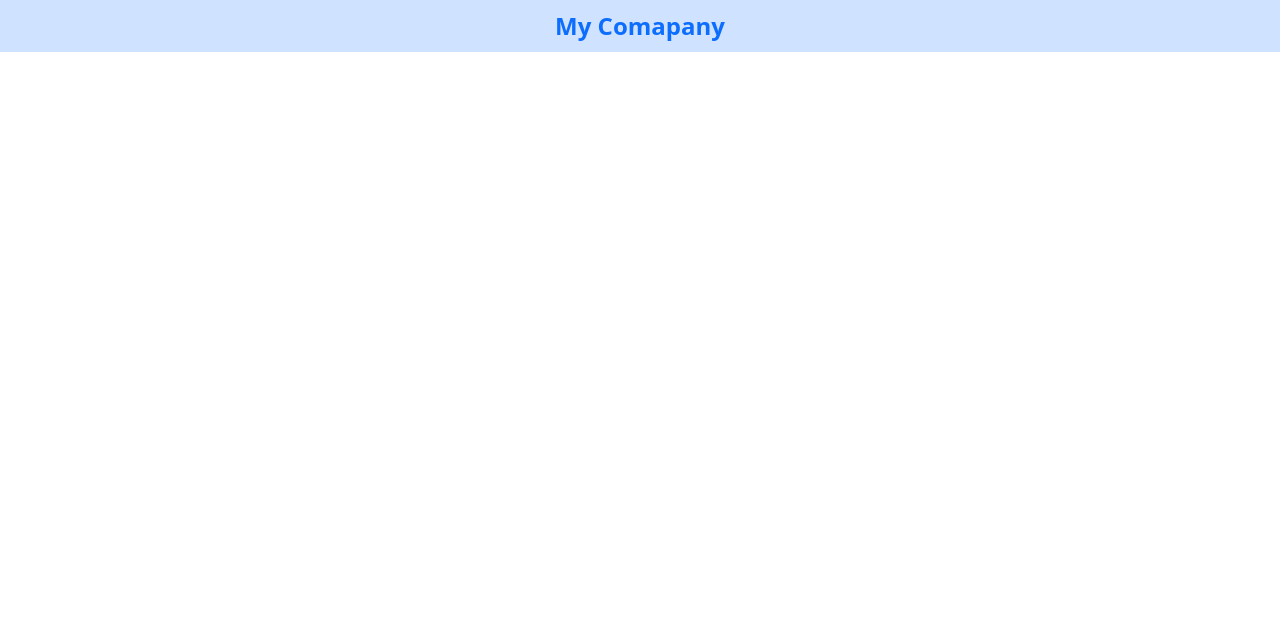
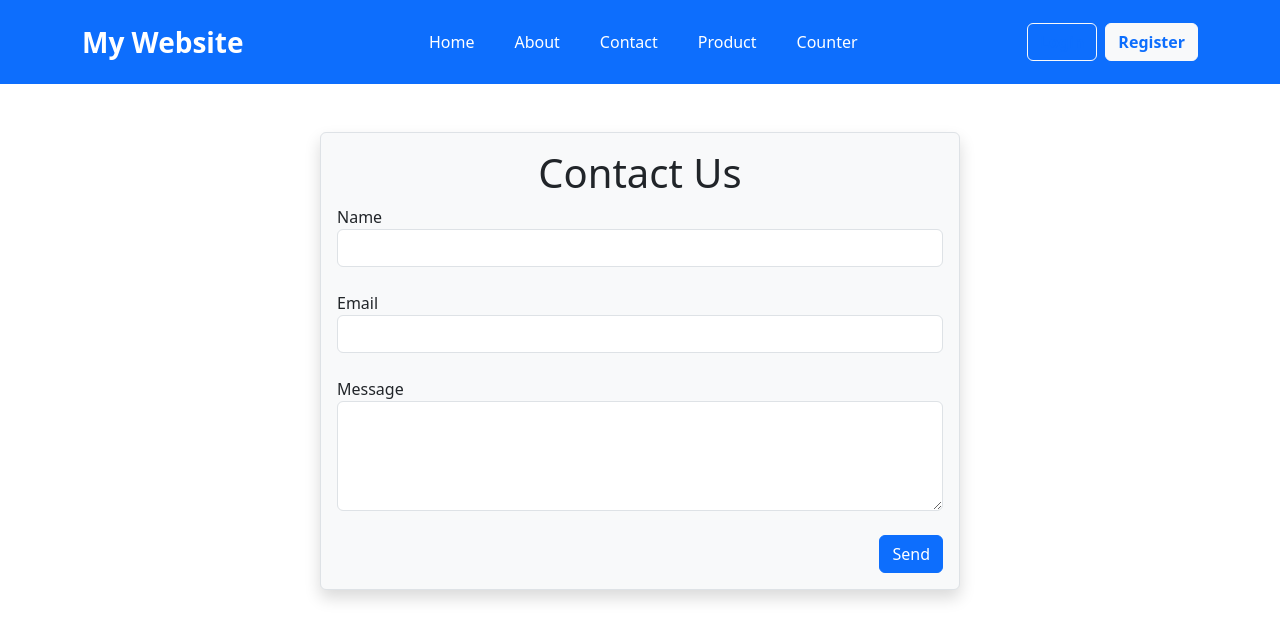
Before and after one commit to Shubham999k/REact---Talwind-CSS, a React (Vite) app: page /contact in a window 1280 px wide. Shown: the top 640 px of the page. Built offline with nearby package versions, Linux system fonts and the light colour scheme.

Commit message:
feat: implement routing and enhance UI with Bootstrap styles

```diff
--- a/src/App.jsx
+++ b/src/App.jsx
@@ -1,12 +1,33 @@
-import React from "react";
+import { BrowserRouter, Routes, Route } from "react-router-dom";
+
 import Header from "./components/Header";
 
-const App = () => {
+import Home from "./pages/Home";
+import About from "./pages/About";
+import Contact from "./pages/Contact";
+import Product from "./pages/Product";
+import Counter from "./pages/Counter";
+import Login from "./pages/Login";
+import Register from "./pages/Register";
+
+function App() {
   return (
-   <>
-   <Header/>
-   </>
+    <BrowserRouter>
+
+      <Header />
+
+      <Routes>
+        <Route path="/" element={<Home />} />
+        <Route path="/about" element={<About />} />
+        <Route path="/contact" element={<Contact />} />
+        <Route path="/product" element={<Product />} />
+        <Route path="/counter" element={<Counter />} />
+        <Route path="/login" element={<Login />} />
+        <Route path="/register" element={<Register />} />
+      </Routes>
+
+    </BrowserRouter>
   );
-};
+}
 
 export default App;
--- a/src/components/Header.jsx
+++ b/src/components/Header.jsx
@@ -1,13 +1,76 @@
+import { NavLink } from "react-router-dom";
+
 function Header() {
     return (
         <>
-            <div className="bg-primary-subtle p-2 d-flex justify-content-center align-items-center">
-                <div className="text-primary fs-4 fw-bold">My Comapany</div>
-                <div></div>
+            <nav className="navbar navbar-expand-lg navbar-dark bg-primary py-3">
+                <div className="container">
 
-            </div>
+                    {/* Logo */}
+                    <NavLink className="navbar-brand fw-bold fs-3" to="/">
+                        My Website
+                    </NavLink>
+
+                    {/* Center Menu */}
+                    <div className="mx-auto">
+                        <ul className="navbar-nav flex-row gap-4">
+
+                            <li className="nav-item">
+                                <NavLink className="nav-link text-white" to="/">
+                                    Home
+                                </NavLink>
+                            </li>
+
+                            <li className="nav-item">
+                                <NavLink className="nav-link text-white" to="/about">
+                                    About
+                                </NavLink>
+                            </li>
+
+                            <li className="nav-item">
+                                <NavLink className="nav-link text-white" to="/contact">
+                                    Contact
+                                </NavLink>
+                            </li>
+
+                            <li className="nav-item">
+                                <NavLink className="nav-link text-white" to="/product">
+                                    Product
+                                </NavLink>
+                            </li>
+
+                            <li className="nav-item">
+                                <NavLink className="nav-link text-white" to="/counter">
+                                    Counter
+                                </NavLink>
+                            </li>
+
+                        </ul>
+                    </div>
+
+                    {/* Right Side Buttons */}
+                    <div className="d-flex gap-2">
+
+                        <NavLink
+                            className="btn btn-outline-light text-primary fw-semibold"
+                            to="/login"
+                        >
+                            Login
+                        </NavLink>
+
+                        <NavLink
+                            className="btn btn-light text-primary fw-semibold"
+                            to="/register"
+                        >
+                            Register
+                        </NavLink>
+
+                    </div>
+
+                </div>
+            </nav>
         </>
-    )
+    );
 }
 
 export default Header;
--- a/src/main.jsx
+++ b/src/main.jsx
@@ -1,5 +1,7 @@
 import { StrictMode } from 'react'
 import { createRoot } from 'react-dom/client'
+import "bootstrap/dist/css/bootstrap.min.css";
+import "bootstrap/dist/js/bootstrap.bundle.min.js";
 import './index.css'
 import "bootstrap/dist/css/bootstrap.min.css";
 import App from './App.jsx'
--- a/src/pages/About.jsx
+++ b/src/pages/About.jsx
@@ -1,11 +1,16 @@
-function About (){
-    return (
-        <>
-            <div>
-                <h1>About Us</h1>
-            </div>
-        </>
-    )
+function About() {
+  return (
+    <>
+      <div className="container mt-5">
+        <div className="bg-light p-5 shadow rounded">
+          <h1>About Us</h1>
+          <p>
+            We are learning React and building amazing projects.
+          </p>
+        </div>
+      </div>
+    </>
+  );
 }
 
 export default About;
--- a/src/pages/Contact.jsx
+++ b/src/pages/Contact.jsx
@@ -1,11 +1,65 @@
-function Contact (){
-    return (
-        <>
-            <div>
-                <h1>Contact Us</h1>
+import { useState } from "react";
+
+function Contact() {
+  const [name, setName] = useState("");
+  const [email, setEmail] = useState("");
+  const [message, setMessage] = useState("");
+
+  const handleSubmit = (e) => {
+    e.preventDefault();
+
+    console.log("Name :", name);
+    console.log("Email :", email);
+    console.log("Message :", message);
+  };
+
+  return (
+    <>
+      <div className="d-flex justify-content-center">
+        <div className="border p-3 w-50 mt-5 bg-light shadow rounded">
+          <h1 className="text-center">Contact Us</h1>
+
+          <form onSubmit={handleSubmit}>
+            <label>Name</label>
+            <input
+              type="text"
+              className="form-control"
+              value={name}
+              onChange={(e) => setName(e.target.value)}
+            />
+
+            <br />
+
+            <label>Email</label>
+            <input
+              type="email"
+              className="form-control"
+              value={email}
+              onChange={(e) => setEmail(e.target.value)}
+            />
+
+            <br />
+
+            <label>Message</label>
+            <textarea
+              className="form-control"
+              rows="4"
+              value={message}
+              onChange={(e) => setMessage(e.target.value)}
+            ></textarea>
+
+            <br />
+
+            <div className="float-end">
+              <button type="submit" className="btn btn-primary">
+                Send
+              </button>
             </div>
-        </>
-    )
+          </form>
+        </div>
+      </div>
+    </>
+  );
 }
 
 export default Contact;
--- a/src/pages/Home.jsx
+++ b/src/pages/Home.jsx
@@ -1,11 +1,14 @@
-function Home (){
-    return (
-        <>
-            <div>
-                <h1>Home </h1>
-            </div>
-        </>
-    )
+function Home() {
+  return (
+    <>
+      <div className="container mt-5">
+        <div className="bg-light p-5 shadow rounded text-center">
+          <h1>Home Page</h1>
+          <p>Welcome to our website.</p>
+        </div>
+      </div>
+    </>
+  );
 }
 
 export default Home;
--- a/src/pages/Product.jsx
+++ b/src/pages/Product.jsx
@@ -1,11 +1,29 @@
-function Product (){
-    return (
-        <>
-            <div>
-                <h1>Product</h1>
-            </div>
-        </>
-    )
+function Product() {
+  const products = [
+    "Laptop",
+    "Mobile",
+    "Keyboard",
+    "Mouse",
+    "Monitor",
+  ];
+
+  return (
+    <>
+      <div className="container mt-5">
+        <div className="bg-light p-4 shadow rounded">
+          <h1>Products</h1>
+
+          <ul className="list-group mt-3">
+            {products.map((item, index) => (
+              <li key={index} className="list-group-item">
+                {item}
+              </li>
+            ))}
+          </ul>
+        </div>
+      </div>
+    </>
+  );
 }
 
 export default Product;
--- a/src/pages/Register.jsx
+++ b/src/pages/Register.jsx
@@ -1,8 +1,62 @@
+import { useState } from "react";
+
 function Register() {
+  const [name, setName] = useState("");
+  const [email, setEmail] = useState("");
+  const [password, setPassword] = useState("");
+
+  const handleSubmit = (e) => {
+    e.preventDefault();
+
+    console.log("Name :", name);
+    console.log("Email :", email);
+    console.log("Password :", password);
+  };
+
   return (
     <>
-      <div className="container d-flex justify-content-center align-items-center">
-        <span className="text-primary fs-2">Regsiter</span>
+      <div className="d-flex justify-content-center">
+        <div className="border p-3 w-50 mt-5 bg-light shadow rounded">
+          <h1 className="text-center">Create Account</h1>
+
+          <form onSubmit={handleSubmit}>
+            <label>Name</label>
+            <input
+              type="text"
+              className="form-control"
+              value={name}
+              onChange={(e) => setName(e.target.value)}
+            />
+
+            <br />
+
+            <label>Email</label>
+            <input
+              type="email"
+              className="form-control"
+              value={email}
+              onChange={(e) => setEmail(e.target.value)}
+            />
+
+            <br />
+
+            <label>Password</label>
+            <input
+              type="password"
+              className="form-control"
+              value={password}
+              onChange={(e) => setPassword(e.target.value)}
+            />
+
+            <br />
+
+            <div className="float-end">
+              <button type="submit" className="btn btn-success">
+                Register
+              </button>
+            </div>
+          </form>
+        </div>
       </div>
     </>
   );
```
